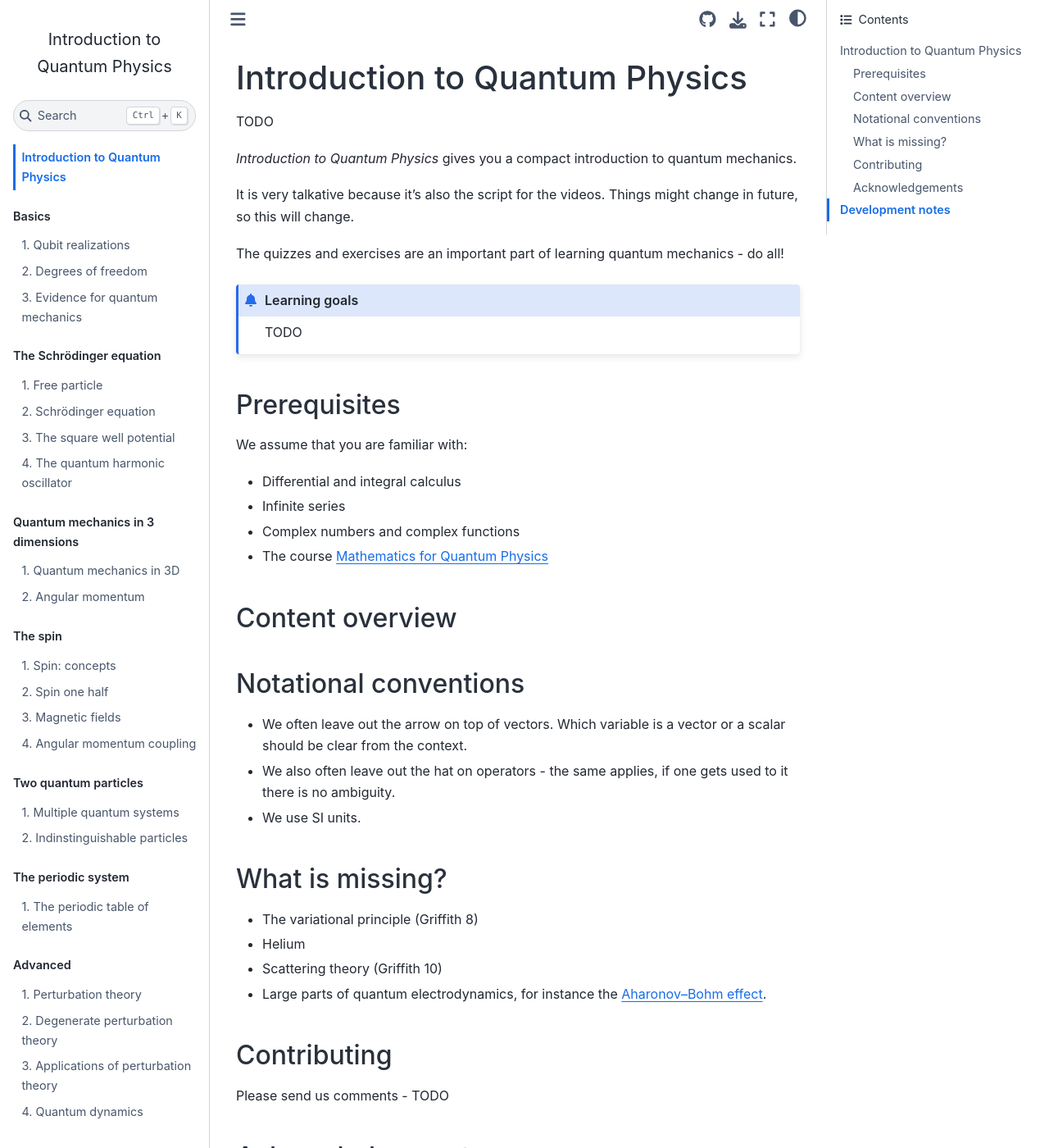
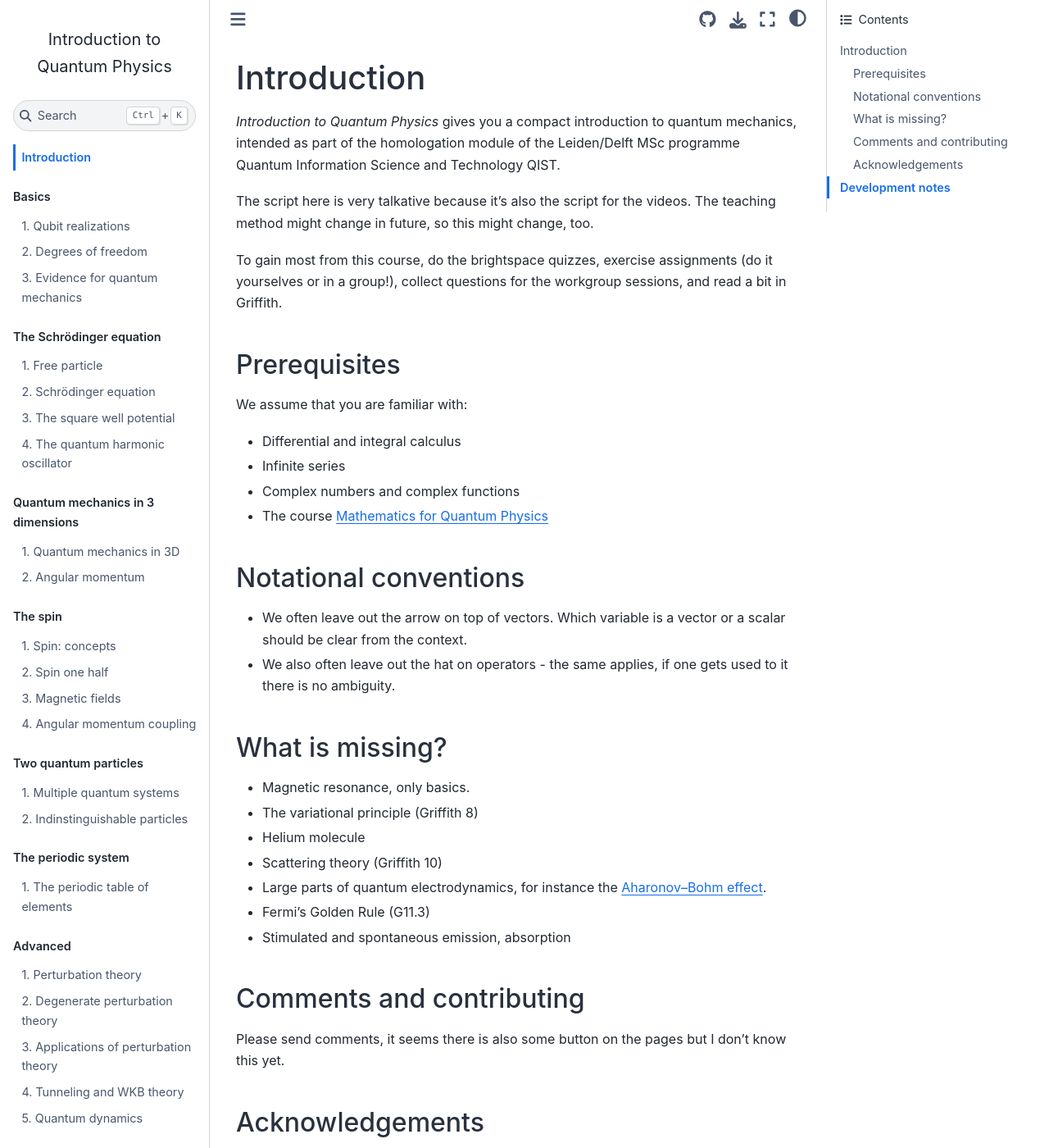
Before and after one commit to wolfgangasdf/iqp-book, a Jupyter Book: the page built from index.md, in a window 1280 px wide and 1400 px high. Shown: the whole window at 82% size. Built offline with Jupyter Book 1.0.4 settings and Sphinx 7.4.7 and the Sphinx Book theme 1.1.4, drawn with Linux system fonts in a browser that asks for light colours; some of the changed text lies outside the part shown.

```diff
--- a/_toc.yml
+++ b/_toc.yml
@@ -39,4 +39,5 @@ parts:
     - file: ad-perturbation-theory
     - file: ad-perturbation-theory-degenerate
     - file: ad-perturbation-theory-apps
+    - file: ad-wkb
     - file: ad-quantum-dynamics
--- a/index.md
+++ b/index.md
@@ -1,21 +1,10 @@
-# Introduction to Quantum Physics
+# Introduction
 
+*Introduction to Quantum Physics* gives you a compact introduction to quantum mechanics, intended as part of the homologation module of the Leiden/Delft MSc programme Quantum Information Science and Technology QIST.
 
-TODO
+The script here is very talkative because it's also the script for the videos. The teaching method might change in future, so this might change, too.
 
-*Introduction to Quantum Physics* gives you a compact introduction
-to quantum mechanics.
-
-It is very talkative because it's also the script for the videos. Things might change in future, so this will change.
-
-The quizzes and exercises are an important part of learning quantum mechanics - do all!
-
-:::{admonition} Learning goals
-
-TODO
-
-
-:::
+To gain most from this course, do the brightspace quizzes, exercise assignments (do it yourselves or in a group!), collect questions for the workgroup sessions, and read a bit in Griffith.
 
 
 ## Prerequisites
@@ -27,30 +16,30 @@ We assume that you are familiar with:
 - Complex numbers and complex functions
 - The course [Mathematics for Quantum Physics](https://pub.math.leidenuniv.nl/~bruinpj/MQP/)
 
-## Content overview
-
 ## Notational conventions
 
 * We often leave out the arrow on top of vectors. Which variable is a vector or a scalar should be clear from the context.
 * We also often leave out the hat on operators - the same applies, if one gets used to it there is no ambiguity.
-* We use SI units.
 
 ## What is missing?
 
+* Magnetic resonance, only basics.
 * The variational principle (Griffith 8)
-* Helium
+* Helium molecule
 * Scattering theory (Griffith 10)
 * Large parts of quantum electrodynamics, for instance the [Aharonov–Bohm effect](https://en.wikipedia.org/wiki/Aharonov%E2%80%93Bohm_effect).
+* Fermi’s Golden Rule (G11.3)
+* Stimulated and spontaneous emission, absorption
 
-## Contributing
+## Comments and contributing
 
-Please send us comments - TODO
+Please send comments, it seems there is also some button on the pages but I don't know this yet.
 
 ## Acknowledgements
 
-Griffiths
+Large parts are based on the excellent book by **Griffiths, Introduction to Quantum Mechanics**, third edition. Small parts on **Phillips, Introduction to quantum mechanics**.
 
-These notes were made using [Jupyter Book](https://jupyterbook.org/), based on Peter Bruin's script for [Mathematics for Quantum Physics](https://pub.math.leidenuniv.nl/~bruinpj/MQP/) which in turn is based on the [Jupyter
+These notes were made using [Jupyter Book](https://jupyterbook.org/), based on Peter Bruin's script for [Mathematics for Quantum Physics](https://pub.math.leidenuniv.nl/~bruinpj/MQP/) which in turn is partially based on the [Jupyter
 Book demo](https://idemalab.tudelft.nl/jupyterbookdemo/) by Timon
 Idema.
 
```
Also changed, not shown: ad-quantum-dynamics.md (+97 -87 lines), ad-wkb.md (added, +148 -0 lines).
